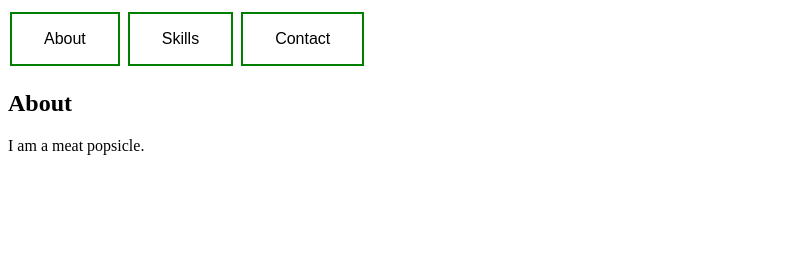
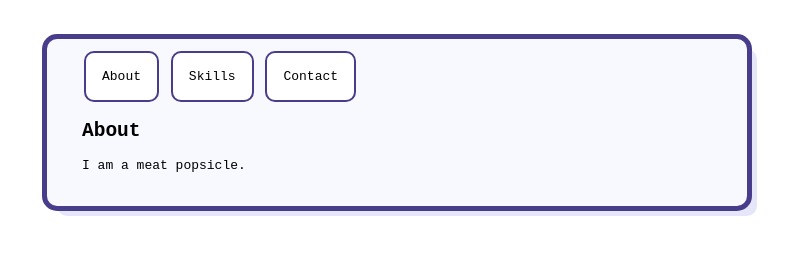
Before and after one commit to car0lanne/car0lanne.github.io, a plain HTML site: page index.html in a window 1280 px wide. Shown: the whole page, without its empty margins (0-812 px from the left). Drawn offline with Linux system fonts and the light colour scheme.

Commit message:
Update style.css

```diff
--- a/style.css
+++ b/style.css
@@ -1,13 +1,31 @@
+body {
+background-image:url('');
+font-family: monospace;
+color: black;
+font-size: 1em;
+}
+
+a {
+color: blue;
+text-decoration: none;
+}
+
+a:hover {
+color: darkslateblue;
+text-decoration: none;
+}
+
 .button {
-  background-color: green;
+background-color: lavender;
 border: none;
+font-family: monospace;
 color: white;
-  padding: 16px 32px;
+padding: 16px 16px;
 text-align: center;
 text-decoration: none;
 display: inline-block;
-  font-size: 16px;
-  margin: 4px 2px;
+font-size: 1em;
+margin: 2px 2px;
 transition-duration: 0.4s;
 cursor: pointer;
 }
@@ -15,10 +33,37 @@
 .button {
 background-color: white;
 color: black;
-  border: 2px solid green;
+border: 2px solid darkslateblue;
+border-radius: 10px;
 }
 
 .button:hover {
-  background-color: green;
+background-color: darkslateblue;
 color: white;
 }
+
+.container {
+    background: ghostwhite;
+    max-width: 700px;
+    margin: 3em;
+color: black;
+border-radius: 10px;
+outline-color: darkslateblue;
+outline-style: solid;
+outline-width: 5px;
+outline-offset: 0;
+box-shadow: 10px 10px lavender;
+}
+
+.content {
+padding: 10px 5% 20px 5%;
+}
+
+
+
+
+@media only screen and (min-width: 600px) {
+	.small {
+		max-width: 60%;
+		height: auto;
+	}
```
Lines whose indentation alone changed are shown as unchanged.
